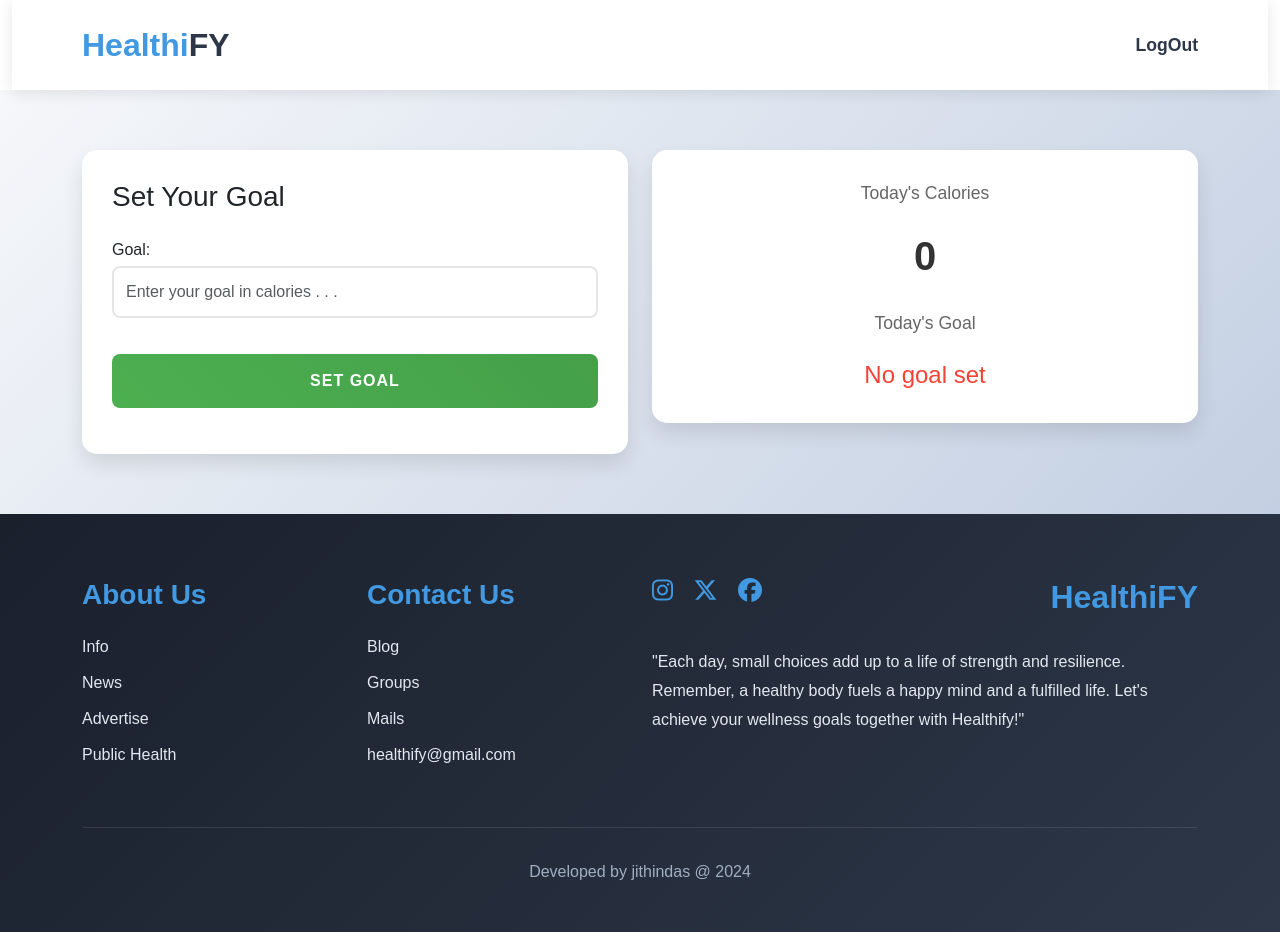
After one commit to JithindasPM/HealthiFY, a Django app: page /exercise_goal/ in a window 1280 px wide. The commit adds this page. Run offline with Django 5.2, Linux system fonts and the light colour scheme; a user stored in the database is signed in; data comes from the database, SQL or seed files in the repository; both versions use the stored data as it was after the commit; some libraries are stand-ins or nearby versions.

Commit message:
add exercise goal

```diff
--- a/Health_and_Wellness/urls.py
+++ b/Health_and_Wellness/urls.py
@@ -49,6 +49,7 @@ from web.views import Consultant_Update_View
 from web.views import Food_Goal_Add_View
 from web.views import Food_Leaderboard_View
 from web.views import Exercise_Leaderboard_View
+from web.views import Exercise_Goal_View
 
 
 urlpatterns = [
@@ -83,6 +84,7 @@ urlpatterns = [
     path('food_goal/', Food_Goal_Add_View.as_view(), name='food_goal'),
     path('food_leaderboard/', Food_Leaderboard_View.as_view(), name='food_leaderboard'),
     path('exercise_leaderboard/', Exercise_Leaderboard_View.as_view(), name='exercise_leaderboard'),
+    path('exercise_goal/', Exercise_Goal_View.as_view(), name='exercise_goal'),
 
 
 ]+ static(settings.MEDIA_URL,document_root=settings.MEDIA_ROOT)
--- a/web/forms.py
+++ b/web/forms.py
@@ -8,6 +8,8 @@ from web.models import Exercise
 from web.models import UserFood
 from web.models import Consultant
 from web.models import Food_Goal
+from web.models import Exercise_Goal_Model
+
 
 class Registration_Form(forms.ModelForm):
     class Meta:
@@ -212,3 +214,15 @@ class Food_Goal_Form(forms.ModelForm):
                                             'placeholder':'Enter your goal in calories . . .',
                                             'style':'background-color:rgba(255, 255, 255, 0.75);border:2px solid rgba(0, 0, 0, 0.1)'})
         }
+
+class Exercise_Goal_Form(forms.ModelForm):
+    class Meta:
+        model=Exercise_Goal_Model
+        fields=['goal']
+        read_only_fields=['user','created_date']
+        widgets = {
+
+            'goal':forms.NumberInput(attrs={'class':'form-control my-1',
+                                            'placeholder':'Enter your goal in calories . . .',
+                                            'style':'background-color:rgba(255, 255, 255, 0.75);border:2px solid rgba(0, 0, 0, 0.1)'})
+        }
--- a/web/models.py
+++ b/web/models.py
@@ -149,8 +149,19 @@ class Food_Goal(models.Model):
 
 class Exercise_Goal(models.Model):
 
-    user = models.OneToOneField(User, on_delete=models.CASCADE)  # Each user has one goal entry
-    total_calories = models.PositiveIntegerField(default=0)  # Stores total calories burned
+    user = models.OneToOneField(User, on_delete=models.CASCADE)
+    total_calories = models.PositiveIntegerField(default=0)
 
     def __str__(self):
         return f"{self.user.username}"
+
+class Exercise_Goal_Model(models.Model):
+    user=models.ForeignKey(User,on_delete=models.CASCADE)
+    goal=models.PositiveIntegerField(null=True)
+    created_date=models.DateField(auto_now_add=True)
+
+    class Meta:
+        unique_together = ('user', 'created_date')
+
+    def __str__(self):
+        return f"{self.goal}"
--- /dev/null
+++ b/web/templates/exercise_goal.html
@@ -0,0 +1,166 @@
+{% extends 'profile_update.html' %}
+{% load static %}
+
+{% block content %}
+<header>
+    <!-- Bootstrap JS and dependencies (jQuery and Popper.js) -->
+    <script src="https://code.jquery.com/jquery-3.6.0.min.js"></script>
+    <script src="https://cdn.jsdelivr.net/npm/@popperjs/core@2.11.6/dist/umd/popper.min.js"></script>
+    <script src="https://stackpath.bootstrapcdn.com/bootstrap/4.5.2/js/bootstrap.min.js"></script>
+
+</header>
+<style>
+    .profile-container {
+        background: linear-gradient(135deg, #f5f7fa 0%, #c3cfe2 100%);
+        /* min-height: 100vh; */
+        padding: 40px 0;
+    }
+
+    .form-card {
+        background: white;
+        border-radius: 15px;
+        box-shadow: 0 10px 20px rgba(0, 0, 0, 0.1);
+        padding: 30px;
+        margin: 20px 0;
+    }
+
+    .stats-card {
+        background: white;
+        border-radius: 15px;
+        box-shadow: 0 10px 20px rgba(0, 0, 0, 0.1);
+        padding: 30px;
+        margin: 20px 0;
+        text-align: center;
+    }
+
+    .form-card input,
+    .form-card select {
+        border: 2px solid #eee;
+        border-radius: 8px;
+        padding: 12px;
+        margin: 8px 0;
+        width: 100%;
+        transition: all 0.3s ease;
+    }
+
+    .form-card input:focus,
+    .form-card select:focus {
+        border-color: #4CAF50;
+        box-shadow: 0 0 0 2px rgba(76, 175, 80, 0.2);
+        outline: none;
+    }
+
+    .submit-btn {
+        background: linear-gradient(45deg, #4CAF50, #45a049);
+        color: white;
+        border: none;
+        border-radius: 8px;
+        padding: 15px;
+        font-size: 16px;
+        font-weight: bold;
+        text-transform: uppercase;
+        letter-spacing: 1px;
+        transition: all 0.3s ease;
+        margin-top: 20px;
+    }
+
+    .submit-btn:hover {
+        transform: translateY(-2px);
+        box-shadow: 0 5px 15px rgba(76, 175, 80, 0.4);
+    }
+
+    .stat-value {
+        font-size: 2.5rem;
+        font-weight: bold;
+        margin: 10px 0;
+        color: #333;
+    }
+
+    .stat-label {
+        color: #666;
+        font-size: 1.1rem;
+        margin-bottom: 20px;
+    }
+
+    .alert {
+        border-radius: 10px;
+        padding: 15px;
+        margin-bottom: 20px;
+        border: none;
+        animation: slideIn 0.5s ease-out;
+    }
+
+    @keyframes slideIn {
+        from {
+            transform: translateY(-20px);
+            opacity: 0;
+        }
+
+        to {
+            transform: translateY(0);
+            opacity: 1;
+        }
+    }
+
+    .goal-value {
+        font-size: 2.5rem;
+        font-weight: bold;
+    }
+
+    .no-goal {
+        font-size: 1.5rem;
+        color: #f44336;
+    }
+</style>
+
+<div class="profile-container">
+    <div class="container">
+
+        {% if messages %}
+        {% for message in messages %}
+        <!-- <div class="d-flex justify-content-between"> -->
+        <div class="alert {% if message.tags == 'error' %}alert-danger{% else %}alert-success{% endif %} alert-dismissible fade show d-flex justify-content-between"
+            role="alert">
+            {{ message }}
+            <!-- Close Button -->
+            <button type="button" class="close" data-dismiss="alert" aria-label="Close">
+                <span aria-hidden="true">&times;</span>
+            </button>
+        </div>
+
+        <!-- </div> -->
+        {% endfor %}
+        {% endif %}
+
+        <div class="row">
+            <div class="col-lg-6 col-md-6 col-sm-12 col-12">
+                <div class="form-card">
+                    <h3 class="mb-4">Set Your Goal</h3>
+                    <form method="post" enctype="multipart/form-data">
+                        {% csrf_token %}
+                        {{form.as_p}}
+                        <button class="submit-btn btn form-control" type="submit">Set Goal</button>
+                    </form>
+                </div>
+            </div>
+            <div class="col-lg-6 col-md-6 col-sm-12 col-12">
+                <div class="stats-card">
+                    <div class="mb-4">
+                        <div class="stat-label">Today's Calories</div>
+                        <div class="stat-value">{{total_calories}}</div>
+                    </div>
+
+                    <div>
+                        <div class="stat-label">Today's Goal</div>
+                        {% if goal %}
+                        <div class="goal-value">{{ goal }}</div>
+                        {% else %}
+                        <div class="no-goal">No goal set</div>
+                        {% endif %}
+                    </div>
+                </div>
+            </div>
+        </div>
+    </div>
+</div>
+{% endblock content %}
--- a/web/templates/exercise_leaderboard.html
+++ b/web/templates/exercise_leaderboard.html
@@ -36,9 +36,7 @@
     }
 
     .leaderboard-table th {
-        /* background-color: #f4b400; */
         background-color: #3498db;
-        /* color: #3498db; */
         color: white;
         padding: 15px;
         font-weight: bold;
--- a/web/templates/exerciselist.html
+++ b/web/templates/exerciselist.html
@@ -277,8 +277,8 @@
                     </button>
                     <div class="collapse navbar-collapse" id="navbarSupportedContent">
                         <div class="ms-auto d-flex flex-column flex-lg-row align-items-lg-center gap-lg-3">
-                            <a href="{% url 'food_leaderboard' %}" class="navbar_link"><b><i>Leaderboard</i></b></a>
-                            <a href="{% url 'food_goal' %}" class="navbar_link"><b><i>Goal</i></b></a>
+                            <a href="{% url 'exercise_leaderboard' %}" class="navbar_link"><b><i>Leaderboard</i></b></a>
+                            <a href="{% url 'exercise_goal' %}" class="navbar_link"><b><i>Goal</i></b></a>
                             <a href="{% url 'logout' %}" class="navbar_link"><b><i>LogOut</i></b></a>
                         </div>
                     </div>
--- a/web/views.py
+++ b/web/views.py
@@ -19,7 +19,7 @@ from web.forms import DateRangeForm
 from web.forms import Userfood_Daterange
 from web.forms import Consultant_Form
 from web.forms import Food_Goal_Form
-
+from web.forms import Exercise_Goal_Form
 
 from web.models import SleepModel
 from web.models import User
@@ -31,6 +31,7 @@ from web.models import UserFood
 from web.models import Consultant
 from web.models import Food_Goal
 from web.models import Exercise_Goal
+from web.models import Exercise_Goal_Model
 
 
 # Create your views here.
@@ -598,27 +599,6 @@ class Food_Goal_Add_View(View):
             {"form": form, "datas": datas, "totalcalorie_today": totalcalorie_today}
         )
 
-class Add_Userfood(View):
-    def get(self,request,*args,**kwargs):
-        form=UserFoodForm()
-        datas=UserFood.objects.filter(user=request.user)
-        return render(request,"foodcalorie.html",{"form":form,"datas":datas})
-
-    def post(self,request,*args,**kwargs):
-        form=UserFoodForm(request.POST)
-        if form.is_valid():
-            food=form.cleaned_data["food"]
-            quantity=form.cleaned_data["quantity"]
-            calorie=food.calorie
-            print(calorie)
-            total_calorie=quantity*calorie
-            UserFood.objects.create(**form.cleaned_data,user=request.user,total_calories=total_calorie)
-            form=UserFoodForm()
-            datas=UserFood.objects.filter(user=request.user)
-            return render(request,"foodcalorie.html",{"form":form,"datas":datas})
-        else:
-            print("thankuuu")
-
 
 class Food_Leaderboard_View(View):
     def get(self, request, *args, **kwargs):
@@ -660,3 +640,32 @@ class Exercise_Leaderboard_View(View):
         leaderboard = Exercise_Goal.objects.select_related("user").order_by("-total_calories")[:5]
 
         return render(request, "exercise_leaderboard.html", {"leaderboard": leaderboard})
+
+class Exercise_Goal_View(View):
+    def get(self,request,*args,**kwargs):
+        form=Exercise_Goal_Form()
+        today=timezone.now().date()
+        goal=None
+        try:
+            goal=Exercise_Goal_Model.objects.get(user=request.user,created_date=today)
+        except:
+            goal=None
+        total_calories = Exercise_Data.objects.filter(user=request.user, created_date=today).aggregate(Sum('exercise__calories_burned'))['exercise__calories_burned__sum'] or 0
+        return render(request, 'exercise_goal.html', {'form': form, 'goal': goal, 'total_calories': total_calories})
+
+    def post(self,request,*args,**kwargs):
+        form=Exercise_Goal_Form(request.POST)
+        today=timezone.now().date()
+        goal = Exercise_Goal_Model.objects.filter(user=request.user, created_date=today).first()
+        if goal:
+            messages.error(request,"Already, you have set a goal today.")
+            return redirect('exercise_goal')
+
+        if form.is_valid():
+            Exercise_Goal_Model.objects.create(user=request.user,goal=form.cleaned_data['goal'],created_date=today)
+            messages.success(request,"Goal set successfully")
+            return redirect('exercise_goal')
+
+        total_calories = Exercise_Data.objects.filter(user=request.user, created_date=today).aggregate(Sum('exercise__calories_burned'))['exercise__calories_burned__sum'] or 0
+        # goal=Exercise_Goal_Model.objects.get(user=request.user,created_date=today)
+        return render(request, 'exercise_goal.html', {'form': form, 'goal': goal, 'total_calories': total_calories})
```
Also changed, not shown: db.sqlite3, web/migrations/0015_exercise_goal_model.py (added), web/templates/exercise_detail.html (line endings or trailing spaces).
